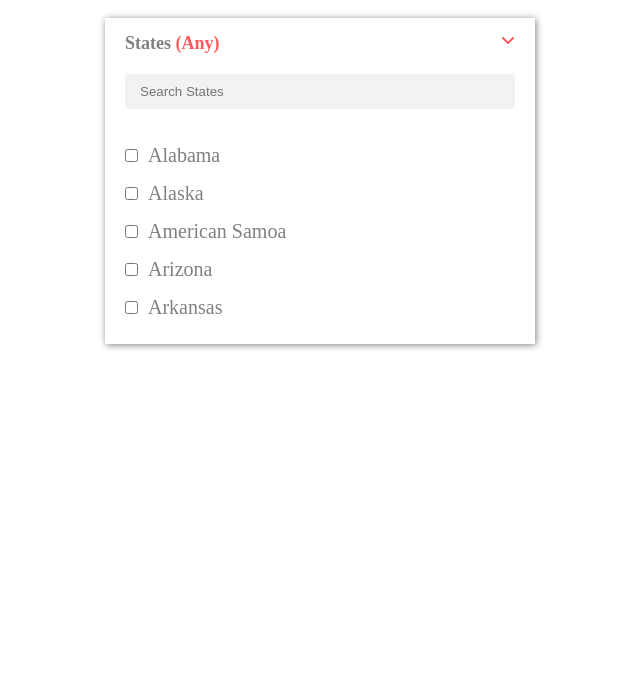
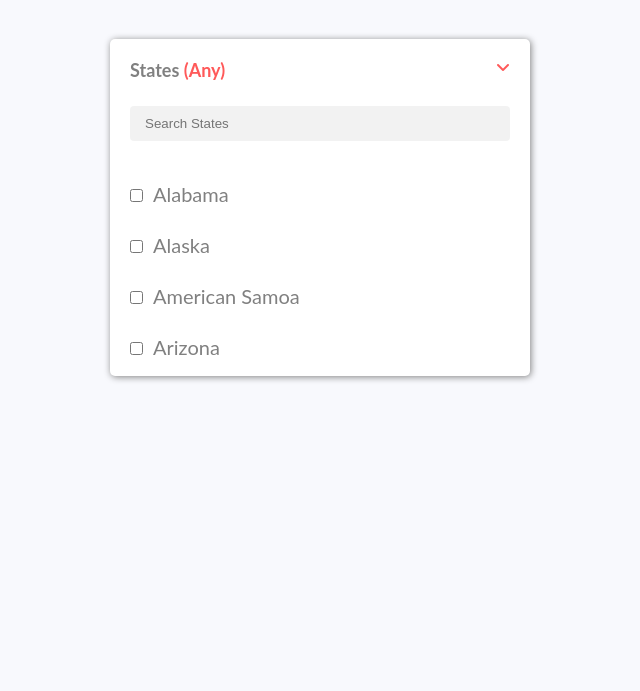
Before and after one commit to shahidahmed77489/countrystateproject, a plain HTML site: page index.html in a window 1280 px wide. Shown: the part 109-800 px from the top of the page, without its empty margins (320-960 px from the left). Drawn offline with Linux system fonts and the light colour scheme.

Commit message:
updating

```diff
--- a/style.css
+++ b/style.css
@@ -2,6 +2,14 @@
   margin: 0;
   padding: 0;
   box-sizing: border-box;
+}
+body {
+  font-family: "Lato", Arial, sans-serif;
+  font-size: 16px;
+  line-height: 1.8;
+  font-weight: normal;
+  background: #f8f9fd;
+  color: gray;
 }
 .container {
   max-width: 1140px;
@@ -15,13 +23,15 @@
 }
 .header h1 {
   font-weight: 200;
+  color: #000;
 }
 .box {
-  width: 430px;
+  width: 420px;
   background-color: #fff;
   box-shadow: 1px 1px 7px gray;
   margin: 0 auto;
   padding: 15px 20px;
+  border-radius: 5px;
 }
 .stateMenu {
   cursor: pointer;
@@ -57,3 +67,8 @@
 .checkBox input[type="checkbox"] {
   accent-color: #ff5959;
 }
+@media only screen and (max-width: 768px) {
+  .box {
+    width: 75%;
+  }
+}
```
